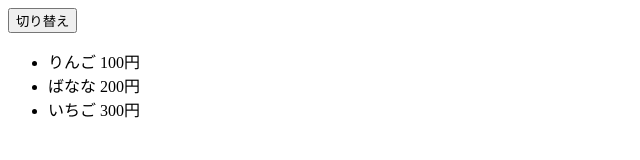
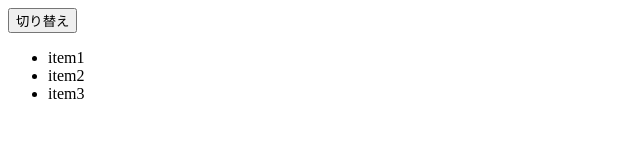
Before and after one commit to s-ryota0810/practice-vue, a plain HTML site: page section30/index.html in a window 1280 px wide. Shown: the whole page, without its empty margins (0-640 px from the left). Drawn offline with nearby package versions, Linux system fonts and the light colour scheme.

Commit message:
よくわからん

```diff
--- a/section30/index.html
+++ b/section30/index.html
@@ -8,11 +8,13 @@
   <body>
     <div id="app">
       <button v-on:click="order=!order">切り替え</button>
-      <transition-group tag="ul" class="list">
-        <li v-for="item in sortedList" v-bind:key="item.id">
-          {{ item.name }} {{ item.price }}円
-        </li>
+      <transition-group>
       </transition-group>
+      <ul>
+        <li>item1</li>
+        <li class="v-leave-active v-leave-to">item2</li>
+        <li class="v-leave-active v-move v-leave-to">item3</li>
+      </ul>
     </div>
     <script src="https://cdn.jsdelivr.net/npm/vue@2.5.13/dist/vue.js"></script>
     <script src="https://cdn.jsdelivr.net/npm/lodash@4.17.11/lodash.min.js"></script>
--- a/section30/main.css
+++ b/section30/main.css
@@ -1,15 +1,7 @@
 .v-enter-active, .v-leave-active {
-  transition: opacity 1s
+  transition: opacity 1s, transform 1s;
 }
 
-.v-enter {
-  position: absolute;
-}
-
-.v-leave-to {
-  opacity: 0;
-}
-
-.v-move {
+.v-move:not(.v-leave-active) {
   transition: transform 1s;
 }
```
